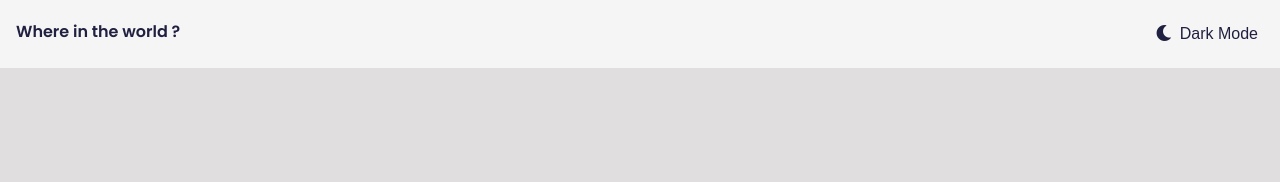
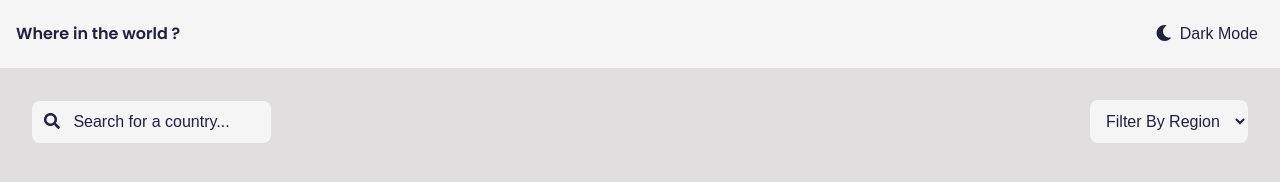
Before and after one commit to EmilieManiglier/Countries, a React app: page / in a window 1280 px wide. Built offline with nearby package versions, Linux system fonts and the light colour scheme.

Commit message:
Search Component with searchbar and select

```diff
--- a/src/components/App/index.js
+++ b/src/components/App/index.js
@@ -7,6 +7,7 @@ import useDarkMode from 'src/components/useDarkMode';
 
 // == import components
 import Header from 'src/components/Header';
+import Search from 'src/components/Search';
 
 import './styles.scss';
 
@@ -26,6 +27,7 @@ const App = () => {
       <GlobalStyles />
       <div className="app">
         <Header theme={theme} toggleTheme={themeToggler} />
+        <Search />
       </div>
     </ThemeProvider>
   );
--- a/src/components/GlobalStyles.js
+++ b/src/components/GlobalStyles.js
@@ -15,6 +15,22 @@ const GlobalStyles = createGlobalStyle`
       color: ${({ theme }) => theme.text};
     }
   }
+
+  .search-select {
+    .search-country-input {
+      background: ${({ theme }) => theme.header};
+      color: ${({ theme }) => theme.input};
+
+      &::placeholder {
+        color: ${({ theme }) => theme.text};
+      }
+    }
+  }
+
+  .select-region {
+    background: ${({ theme }) => theme.header};
+    color: ${({ theme }) => theme.text};
+  }
 `;
 
 export default GlobalStyles;
--- a/src/components/Header/header.scss
+++ b/src/components/Header/header.scss
@@ -3,6 +3,7 @@
 .header {
   display: flex;
   justify-content: space-between;
+  align-items: center;
   padding: 1.5rem 1rem;
 
   .title {
@@ -12,6 +13,7 @@
   .switch {
     background-color: transparent;
     border: none;
+    width: fit-content;
     font-size: 1em;
 
     .fa-moon {
@@ -19,3 +21,13 @@
     }
   }
 }
+
+@media screen and (max-width:767px) {
+  .header {
+    flex-direction: column;
+
+    .switch {
+      margin-top: 1rem;
+    }
+  }
+}
--- /dev/null
+++ b/src/components/Search/index.js
@@ -0,0 +1,32 @@
+import React from 'react';
+
+import './search.scss';
+
+const Search = () => (
+  <div className="search-select">
+    <form className="search-country">
+      <input
+        type="text"
+        name="search"
+        className="search-country-input"
+        placeholder="Search for a country..."
+      />
+      <i className="fas fa-search" />
+    </form>
+
+    <select
+      name="select"
+      id="select"
+      className="select-region"
+    >
+      <option value="">Filter By Region</option>
+      <option value="africa">Africa</option>
+      <option value="america">America</option>
+      <option value="asia">Asia</option>
+      <option value="europe">Europe</option>
+      <option value="oceania">Oceania</option>
+    </select>
+  </div>
+);
+
+export default Search;
--- /dev/null
+++ b/src/components/Search/search.scss
@@ -0,0 +1,51 @@
+@import 'src/styles/vars';
+
+.search-select {
+  margin: 2rem;
+  display: flex;
+  justify-content: space-between;
+  align-items: center;
+
+  .search-country {
+    position: relative;
+    width: fit-content;
+
+    &-input {
+      text-align: center;
+      font-size: 1em;
+      padding: 0.75rem 1rem;
+      outline: none;
+      border: none;
+      border-radius: 0.5em;
+    }
+
+    .fa-search {
+      position: absolute;
+      top: 12px;
+      left: 12px;
+    }
+  }
+
+  .select-region {
+    padding: 0.75rem;
+    border: none;
+    border-radius: 0.5em;
+    font-size: 1em;
+
+    & > option {
+      font-family: $global-font;
+      font-size: 1em;
+    }
+  }
+
+}
+
+@media screen and (max-width: 767px) {
+  .search-select {
+    flex-direction: column;
+
+    .select-region {
+      margin-top: 1rem;
+    }
+  }
+}
--- a/src/components/Themes.js
+++ b/src/components/Themes.js
@@ -2,10 +2,12 @@ export const lightTheme = {
   body: '#e0dede',
   header: '#f5f5f5',
   text: '#202040',
+  input: '#202040',
 };
 
 export const darkTheme = {
   body: '#202040',
   header: '#303960',
   text: '#e0dede',
+  input: '#f8f3eb',
 };
```
